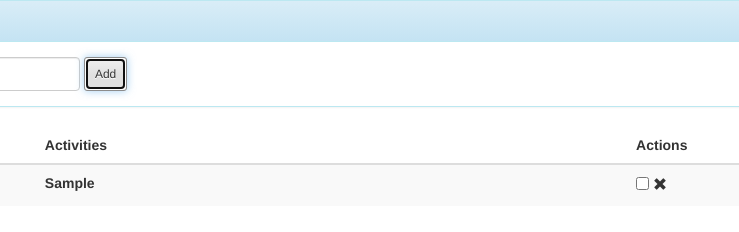
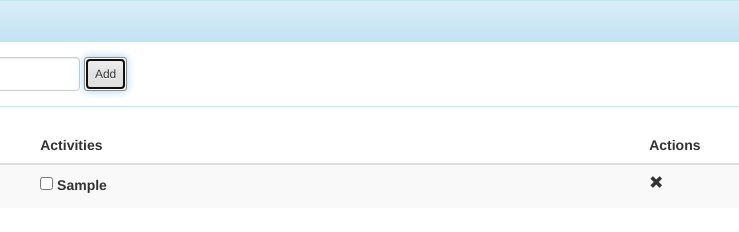
Before and after one commit to Vargland/angular-app, a website built with webpack: page src/index.html in a window 1280 px wide. Both pictures are taken after typing "Sample" into the empty fields and a click on the button "Add". Shown: the full height of the page, 143-882 px from the left. Built offline with nearby package versions, Linux system fonts and the light colour scheme; some packages are replaced by stand-ins of ours.

Commit message:
last changes

```diff
--- a/src/components/todo/todo.html
+++ b/src/components/todo/todo.html
@@ -26,13 +26,13 @@
                             <span ng-bind="$index +1"></span>
                         </td>
                         <td>
-                            <label ng-dblclick="editAct($index)">
-                                <span ng-hide="act.editable">{{act.description}}</span>
+                            <label>
+                                <input ng-click="doneAct($index)" type="checkbox">
+                                <span ng-dblclick="editAct($index)" ng-class="{'is-done': act.done}" ng-hide="act.editable">{{act.description}}</span>
                                 <input ng-show="act.editable" ng-blur="saveAct($index)" ng-model="act.description"/>
                             </label>
                         </td>
                         <td>
-                            <input type="checkbox">
                             <span type="button" class="glyphicon glyphicon-remove" ng-click="deleteAct($index)">  </span>
                         </td>
                     </th>
--- a/src/components/todo/todo.js
+++ b/src/components/todo/todo.js
@@ -8,7 +8,6 @@ angular.module("myApp")
     .controller('todoController', function($scope) {
         $scope.todo = [];
         $scope.editedTodo = null;
-
 
         $scope.addAct = () => {
             $scope.todo.push({
@@ -26,12 +25,17 @@ angular.module("myApp")
 
         $scope.saveAct = (index) => {
             $scope.todo[index].editable = false;
-        }
+        },
+
+        $scope.doneAct = (index) => {
+            $scope.todo[index].done = !$scope.todo[index].done;
+        },
 
         $scope.deleteAct = (index) => {
             $scope.todo.splice(index, 1);
         }
     })
+
 
 
 
--- a/src/index.html
+++ b/src/index.html
@@ -1,6 +1,11 @@
 <!DOCTYPE html>
 <html>
   <head>
+    <style>
+      .is-done {
+        text-decoration: line-through;
+      }
+    </style>
     <meta charset="UTF-8">
     <link rel="stylesheet" href="https://maxcdn.bootstrapcdn.com/bootstrap/3.3.7/css/bootstrap.min.css" integrity="sha384-BVYiiSIFeK1dGmJRAkycuHAHRg32OmUcww7on3RYdg4Va+PmSTsz/K68vbdEjh4u" crossorigin="anonymous">
     <link rel="stylesheet" href="https://maxcdn.bootstrapcdn.com/bootstrap/3.3.7/css/bootstrap-theme.min.css" integrity="sha384-rHyoN1iRsVXV4nD0JutlnGaslCJuC7uwjduW9SVrLvRYooPp2bWYgmgJQIXwl/Sp" crossorigin="anonymous">
```
